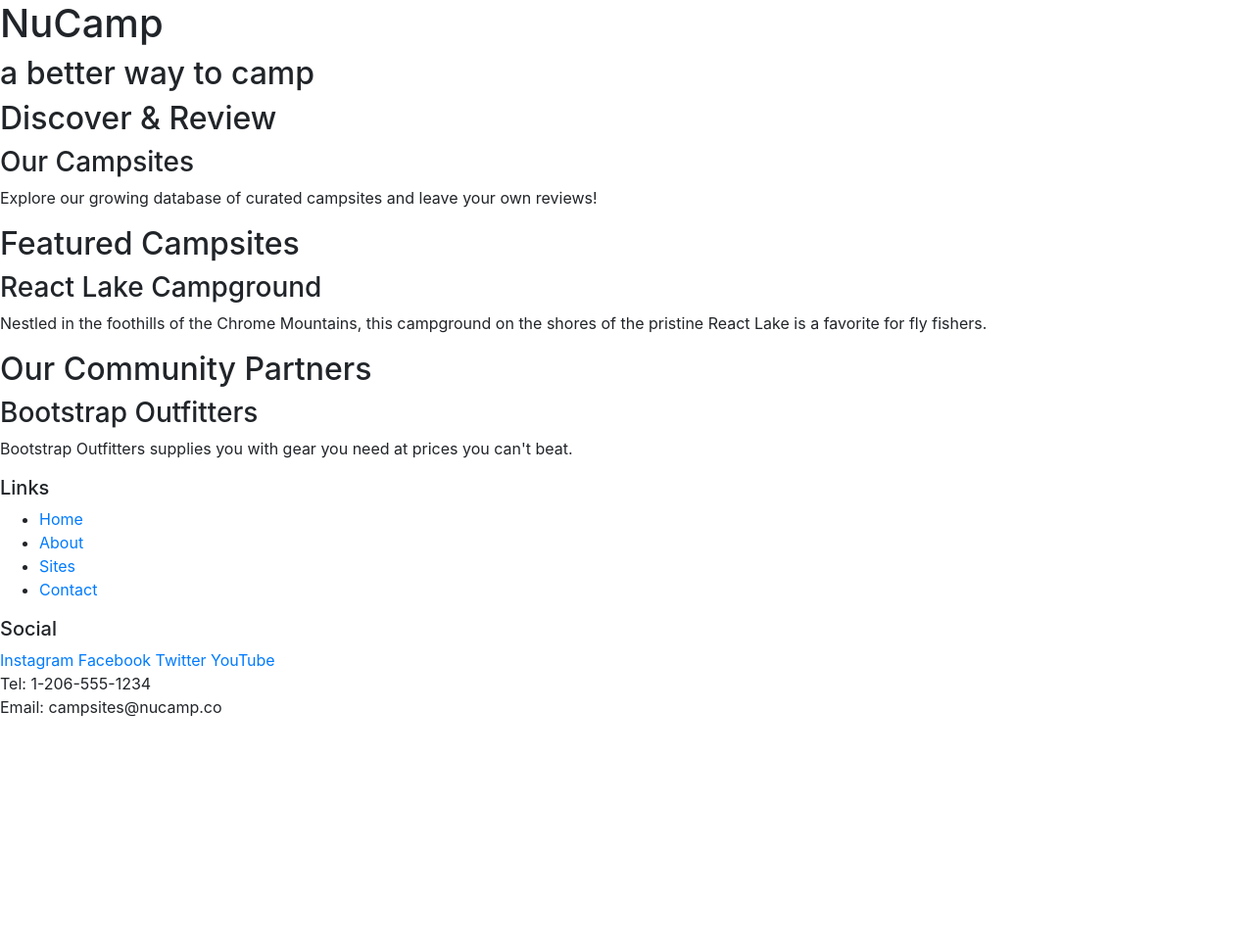
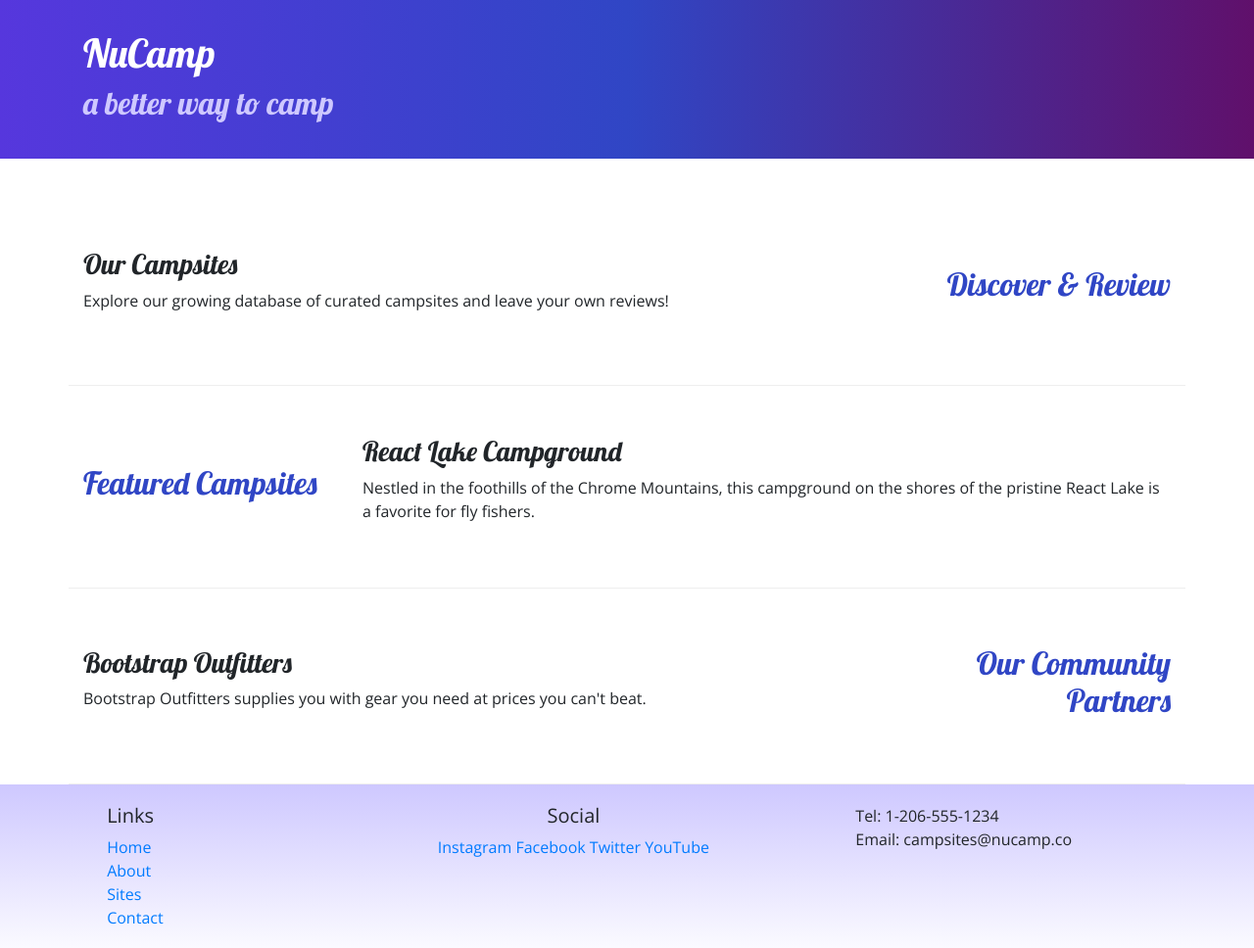
Before and after one commit to khonqc07/nucamp-bootstrap, a website: page index.html in a window 1280 px wide. Shown: the whole page at 98% size. Before the commit the page ends 800 px from the top, so only its background shows below. Drawn offline with nearby package versions, Linux system fonts and the light colour scheme.

Commit message:
Bootstrap Grid

```diff
--- /dev/null
+++ b/css/styles.css
@@ -0,0 +1,32 @@
+body {
+    font-family: "Open Sans", sans-serif;
+}
+
+h1, h2, h3 {
+    font-family: "Lobster", cursive;
+}
+
+h2 {
+    color: #3046C5;
+}
+
+header h2 {
+    color: #CEC8FF;
+}
+
+footer {
+    background-image: linear-gradient(#CEC8FF, white);
+    padding: 20px 0;
+}
+
+.jumbotron {
+    padding: 30px;
+    background-image: linear-gradient(to right, #5637DD, #3046C5, #60106B);
+    color: white;
+}
+
+.row-content {
+    padding: 50px 0;
+    border-bottom: 1px ridge;
+    min-height: 200px;
+}
--- a/index.html
+++ b/index.html
@@ -9,56 +9,81 @@
     <!-- Bootstrap CSS -->
     <link rel="stylesheet" href="node_modules/bootstrap/dist/css/bootstrap.min.css" />
 
+    <!-- Additional CSS must be placed after Bootstrap CSS -->
+    <link rel="stylesheet" href="https://fonts.googleapis.com/css?family=Lobster|Open+Sans" />
+    <link rel="stylesheet" href="css/styles.css" />
     <title>NuCamp: A Better Way To Camp</title>
 </head>
 
 <body>
 
-    <header>
-        <div>
+    <header class="jumbotron jumbotron-fluid">
+        <div class="container">
+            <div class="row">
+                <div class="col">
                     <h1>NuCamp</h1>
                     <h2>a better way to camp</h2>
                 </div>
+            </div>
+        </div>
     </header>
 
-    <div>
-        <h2>Discover & Review</h2>
+    <div class="container">
+        <div class="row row-content align-items-center">
+            <div class="col-sm-4 order-sm-last col-md-3">
+                <h2 class="text-sm-right">Discover & Review</h2>
+            </div>
+            <div class="col">
                 <h3>Our Campsites</h3>
-        <p>Explore our growing database of curated campsites and leave your own reviews!</p>
+                <p>Explore our growing database of curated campsites and leave your own reviews! </p>
+            </div>
         </div>
 
-    <div>
+    <div class="row row-content align-items-center">
+        <div class="col-sm-4 col-md-3">
             <h2>Featured Campsites</h2>
+        </div>
+        <div class="col">
             <h3>React Lake Campground</h3>
             <p>Nestled in the foothills of the Chrome Mountains, this campground on the shores of the pristine React Lake is a favorite for fly fishers.</p>
         </div>
+    </div>
 
-    <div>
-        <h2>Our Community Partners</h2>
+    <div class="row row-content align-items-center">
+        <div class="col-sm-4 order-sm-last col-md-3">
+            <h2 class="text-sm-right">Our Community Partners</h2>
+        </div>
+        <div class="col">
             <h3>Bootstrap Outfitters</h3>
             <p>Bootstrap Outfitters supplies you with gear you need at prices you can't beat.</p>
         </div>
+    </div>
+</div>
 
     <footer>
-        <div>
+        <div class="containter">
+            <div class="row">
+                <div class="col-4 col-sm-2 offset-1">
                     <h5>Links</h5>
-            <ul>
+                    <ul class="list-unstyled">
                         <li><a href="#">Home</a></li>
                         <li><a href="#">About</a></li>
                         <li><a href="#">Sites</a></li>
                         <li><a href="#">Contact</a></li>
                     </ul>
                 </div>
-        <div>
+                <div class="col-6 col-sm-5 text-center">
                     <h5>Social</h5>
                     <a href="http://instagram.com/">Instagram</a>
                     <a href="http://facebook.com/">Facebook</a>
                     <a href="http://twitter.com/">Twitter</a>
                     <a href="http://youtube.com/">YouTube</a>
                 </div>
-        <div>
+                <div class="col-sm-4">
                     Tel: 1-206-555-1234<br />
                     Email: campsites@nucamp.co
+                </div>
+            </div>
         </div>
     </footer>
 
```
Lines whose indentation alone changed are shown as unchanged.
